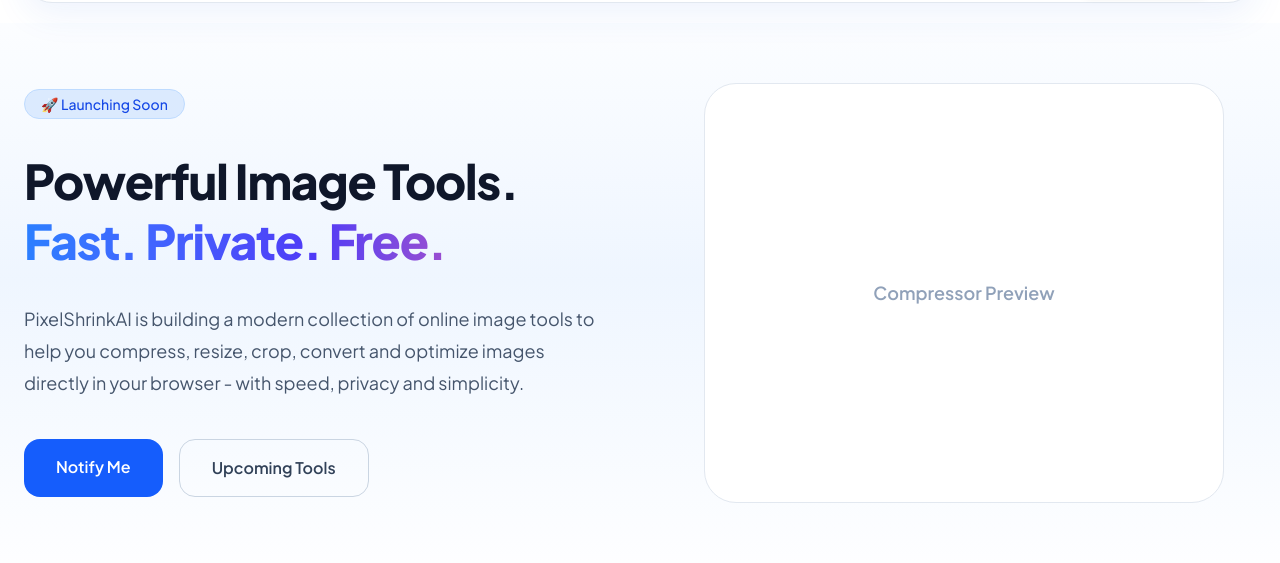
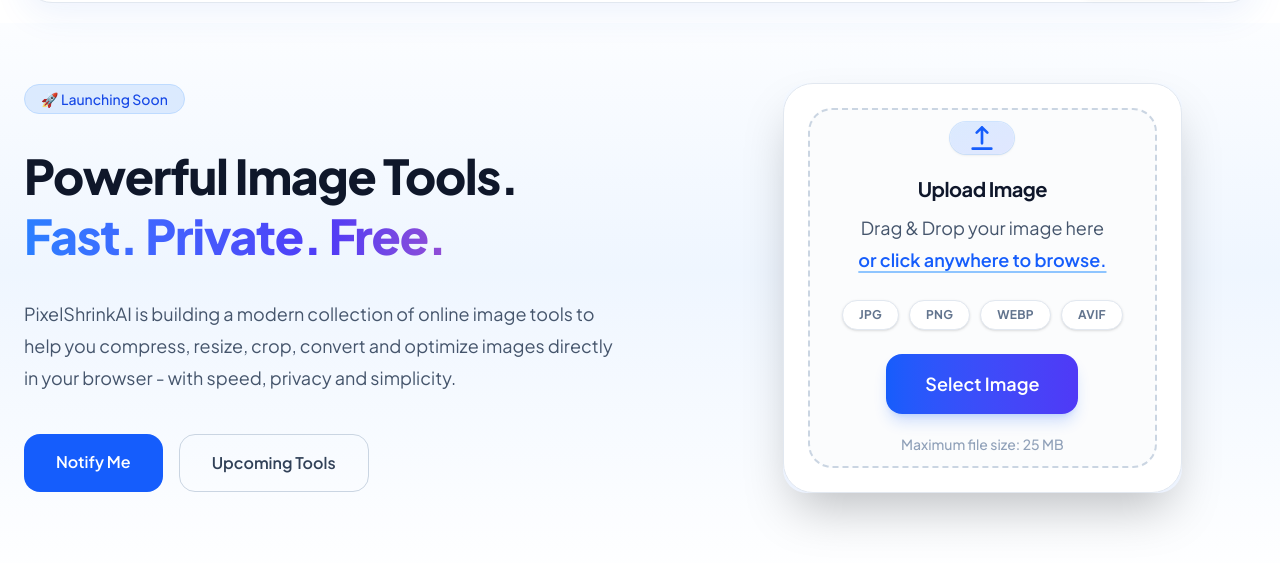
Before and after one commit to Jaydip1989/PixelShrinkAI, an Astro site in the folder frontend/: page / in a window 1280 px wide. Shown: the part 77-640 px from the top of the page. Built offline with nearby package versions, Linux system fonts and the light colour scheme; Astro itself is replaced by a stand-in of ours.

Commit message:
feat: add dark mode and redesign hero upload section

```diff
--- a/frontend/src/components/Hero.astro
+++ b/frontend/src/components/Hero.astro
@@ -1,7 +1,14 @@
+---
+import UploadCard from "./UploadCard.astro";
+---
+
 <section class="relative overflow-hidden bg-gradient-to-b from-white via-blue-50 to-white
   dark:from-slate-950 dark:via-slate-900 dark:to-slate-950 pt-32 pb-24">
 
-  <div class = "mx-auto grid max-w-7xl items-center gap-16 px-6 lg:grid-cols-2">
+  <div
+    class="mx-auto grid max-w-7xl items-center gap-20 px-6
+    lg:grid-cols-[1.05fr_0.95fr]"
+  >
     <!-- LEFT COLUMN -->
       <div class="max-w-[620px]">
           <!-- Launch Badge -->
@@ -51,13 +58,8 @@
       </div>
       <!-- RIGHT COLUMN -->
       <div class = "flex justify-center">
-        <div
-          class="flex h-[420px] w-full max-w-[520px] items-center justify-center rounded-[32px]
-          border border-slate-200 bg-white dark:bg-slate-800 shadow-[0_20px_60px_rgba(37, 99, 235, 0.12)]"
-        >
-          <span class="text-lg font-semibold text-slate-400">
-            Compressor Preview
-          </span>
+        <div class="flex justify-end">
+          <UploadCard />
         </div>
       </div>
   </div>
--- /dev/null
+++ b/frontend/src/components/ImageUploader.astro
@@ -0,0 +1,316 @@
+<section
+  class="
+    w-full
+    max-w-[640px]
+    h-[410px]
+
+    rounded-[30px]
+    border
+    border-slate-200
+    bg-white
+    p-6
+
+    shadow-[0_20px_60px_rgba(37,99,235,0.12)]
+
+    dark:border-slate-700
+    dark:bg-slate-800
+    dark:shadow-[0_20px_60px_rgba(0,0,0,0.35)]
+  "
+>
+
+<label
+    for="image-upload"
+    class="
+        group
+
+        relative
+
+        flex
+        h-full
+        flex-col
+        items-center
+        justify-center
+
+        overflow-hidden
+
+        rounded-[24px]
+
+        border-2
+        border-dashed
+        border-slate-300
+
+        bg-slate-50/50
+
+        px-8
+        py-8
+
+        text-center
+
+        cursor-pointer
+
+        transition-all
+        duration-300
+
+        hover:border-blue-500
+        hover:bg-blue-50/60
+
+        dark:border-slate-600
+        dark:bg-slate-900/20
+        dark:hover:border-blue-400
+        dark:hover:bg-slate-700/40
+    ">
+
+        <input
+            id="image-upload"
+            type="file"
+            accept="image/*"
+            class="hidden"
+        />
+
+        <!-- Ambient glow, purely decorative -->
+        <div
+            class="
+                pointer-events-none
+                absolute
+                -top-24
+                left-1/2
+                h-48
+                w-48
+                -translate-x-1/2
+
+                rounded-full
+
+                bg-blue-400/20
+                blur-3xl
+
+                opacity-0
+
+                transition-opacity
+                duration-500
+
+                group-hover:opacity-100
+
+                dark:bg-blue-500/20
+        "></div>
+
+        <!-- Upload Icon -->
+
+        <div
+            class="
+                relative
+
+                mb-5
+
+                flex
+                h-16
+                w-16
+
+                items-center
+                justify-center
+
+                rounded-2xl
+
+                bg-gradient-to-br
+                from-blue-100
+                to-indigo-100
+
+                text-blue-600
+
+                shadow-sm
+
+                ring-1
+                ring-blue-200/70
+
+                transition-all
+                duration-300
+
+                group-hover:-translate-y-1
+                group-hover:scale-105
+                group-hover:shadow-md
+
+                dark:from-slate-700
+                dark:to-slate-700
+                dark:text-blue-400
+                dark:ring-slate-600
+        ">
+
+            <svg
+                xmlns="http://www.w3.org/2000/svg"
+                class="h-8 w-8"
+                fill="none"
+                viewBox="0 0 24 24"
+                stroke="currentColor"
+                stroke-width="2">
+
+            <path
+            stroke-linecap="round"
+            stroke-linejoin="round"
+            d="M12 16V4m0 0l-4 4m4-4l4 4M5 20h14"
+            />
+
+            </svg>
+
+        </div>
+
+        <!-- Heading -->
+
+        <h3
+            class="
+            text-[20px]
+            font-bold
+            tracking-tight
+            text-slate-900
+            dark:text-white"
+        >
+
+            Upload Image
+
+        </h3>
+
+        <!-- Description -->
+
+        <p
+            class="
+            mt-2
+            max-w-md
+
+            text-lg
+            leading-8
+
+            text-slate-600
+            dark:text-slate-300"
+        >
+
+            Drag & Drop your image here
+
+        <br>
+
+        <span
+            class="
+            font-semibold
+            text-blue-600
+            underline
+            decoration-blue-300
+            decoration-2
+            underline-offset-4
+
+            transition-colors
+            duration-300
+
+            group-hover:text-blue-700
+
+            dark:text-blue-400
+            dark:decoration-blue-500/50"
+        >
+
+            or click anywhere to browse.
+
+        </span>
+
+        </p>
+
+        <!-- Formats -->
+
+        <div
+            class="
+            mt-6
+
+            flex
+            flex-wrap
+            justify-center
+
+            gap-2.5"
+        >
+
+            <span class="rounded-full border border-slate-200 bg-white px-4 py-1.5 text-xs font-bold tracking-wide text-slate-500 shadow-sm dark:border-slate-600 dark:bg-slate-700/60 dark:text-slate-300">
+
+            JPG
+
+            </span>
+
+            <span class="rounded-full border border-slate-200 bg-white px-4 py-1.5 text-xs font-bold tracking-wide text-slate-500 shadow-sm dark:border-slate-600 dark:bg-slate-700/60 dark:text-slate-300">
+
+            PNG
+
+            </span>
+
+            <span class="rounded-full border border-slate-200 bg-white px-4 py-1.5 text-xs font-bold tracking-wide text-slate-500 shadow-sm dark:border-slate-600 dark:bg-slate-700/60 dark:text-slate-300">
+
+            WEBP
+
+            </span>
+
+            <span class="rounded-full border border-slate-200 bg-white px-4 py-1.5 text-xs font-bold tracking-wide text-slate-500 shadow-sm dark:border-slate-600 dark:bg-slate-700/60 dark:text-slate-300">
+
+            AVIF
+
+            </span>
+
+        </div>
+
+        <!-- Button -->
+
+        <div class="mt-6">
+
+            <span
+                class="
+                inline-flex
+
+                w-48
+
+                items-center
+                justify-center
+
+                gap-2
+
+                rounded-2xl
+
+                bg-gradient-to-r
+                from-blue-600
+                to-indigo-600
+
+                px-8
+                py-4
+
+                text-lg
+                font-semibold
+
+                text-white
+
+                shadow-lg
+                shadow-blue-600/20
+
+                transition-all
+                duration-300
+
+                group-hover:scale-[1.03]
+                group-hover:shadow-blue-600/30
+            ">
+
+            Select Image
+
+            </span>
+
+        </div>
+
+        <!-- File Size -->
+
+        <p
+            class="
+            mt-5
+
+            text-sm
+
+            font-medium
+
+            text-slate-400
+            dark:text-slate-500"
+        >
+
+            Maximum file size: 25 MB
+
+        </p>
+
+    </label>
+
+</section>
--- /dev/null
+++ b/frontend/src/components/UploadCard.astro
@@ -0,0 +1,13 @@
+---
+import ImageUploader from "./ImageUploader.astro";
+---
+
+<div
+    class="
+        rounded-3xl
+        shadow-2xl
+        overflow-hidden
+    "
+>
+    <ImageUploader />
+</div>
```
Also changed, not shown: frontend/src/components/ImagePreview.astro (added).
